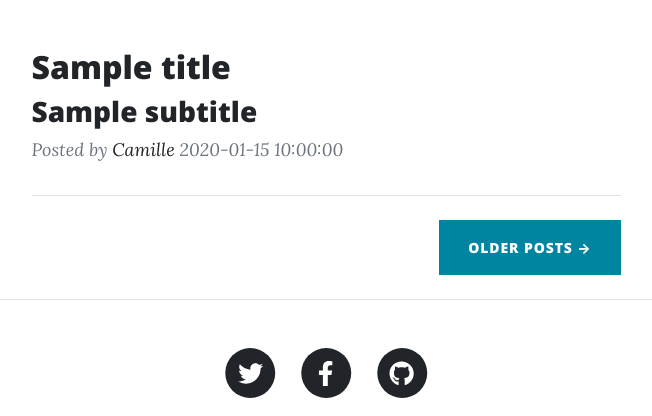
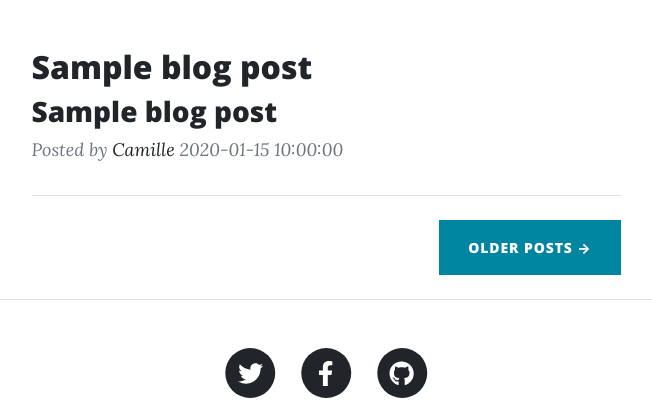
Before and after one commit to CamilleOnoda/100_days_Python, a Flask app: template Day_59/upgraded-blog/templates/index.html in a window 1280 px wide. Shown: the part 532-948 px from the top of the page, without its empty margins (314-966 px from the left). Run offline with Flask 3, Linux system fonts and the light colour scheme; the template is opened without the code that fills it: most values are stand-ins (such as "Sample title", 1, 10 or a date in 2020); some libraries are stand-ins or nearby versions.

Commit message:
Add for loop to display the title, subtitle and date of the blog posts

```diff
--- a/Day_59/upgraded-blog/templates/index.html
+++ b/Day_59/upgraded-blog/templates/index.html
@@ -16,20 +16,22 @@
         <div class="container px-4 px-lg-5">
             <div class="row gx-4 gx-lg-5 justify-content-center">
                 <div class="col-md-10 col-lg-8 col-xl-7">
+                    {% for post in posts: %}
                     <!-- Post preview-->
                     <div class="post-preview">
-                        <a href="{{ url_for('get_post', index=id) }}">
-                            <h2>{{title}}</h2>
-                            <h3>{{subtitle}}</h3>
+                        <a href="{{ url_for('get_post', index=post['id']) }}">
+                            <h2>{{ post['title']}}</h2>
+                            <h3>{{post['subtitle']}}</h3>
                         </a>
                         <p class="post-meta">
                             Posted by
                             <a href="#!">Camille</a>
-                            {{date}}
+                            {{post['date']}}
                         </p>
                     </div>
                     <!-- Divider-->
                     <hr class="my-4" />
+                    {% endfor %}
                     <!-- Pager-->
                     <div class="d-flex justify-content-end mb-4"><a
                         class="btn btn-primary text-uppercase" href="#!">
```
